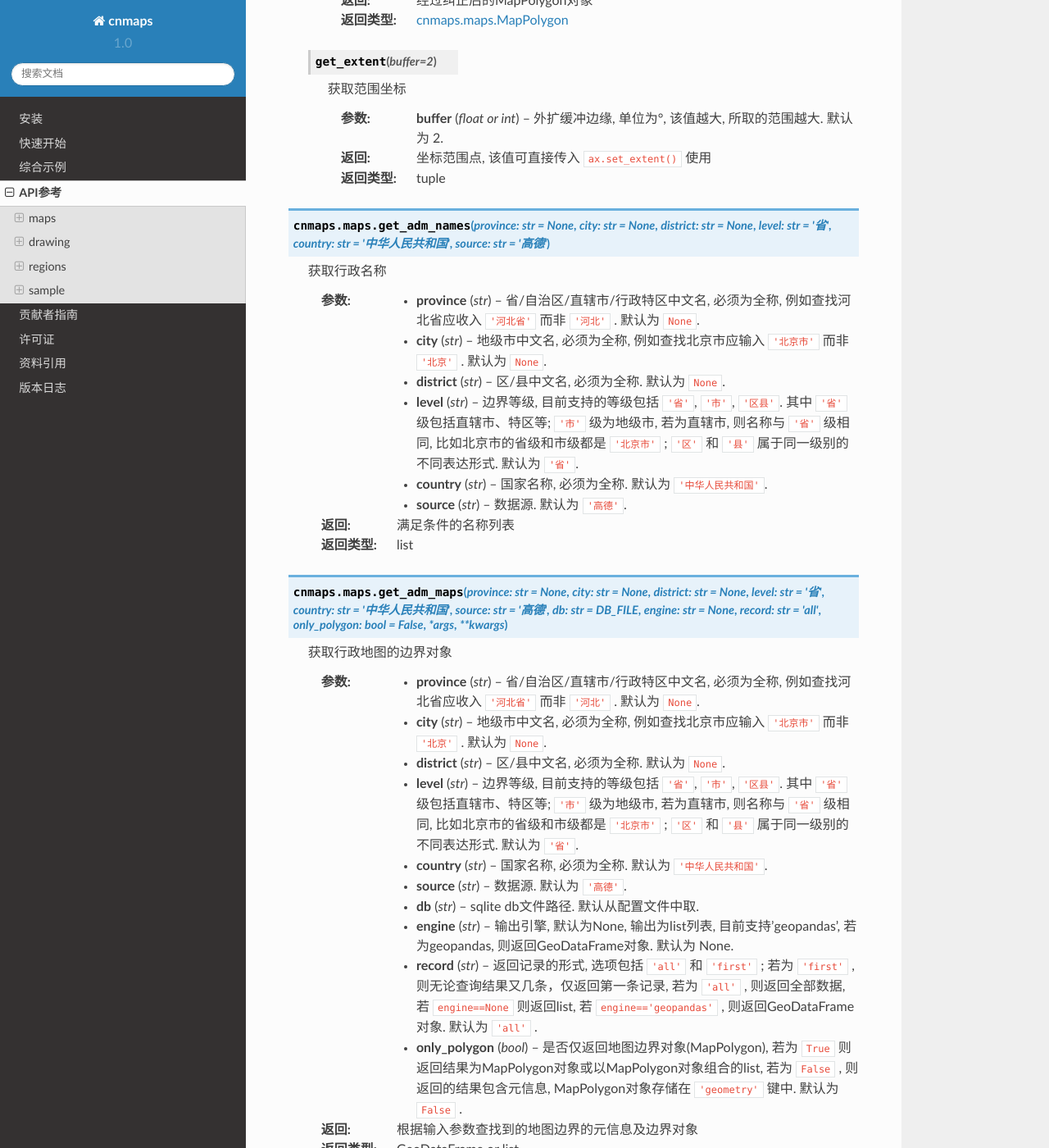
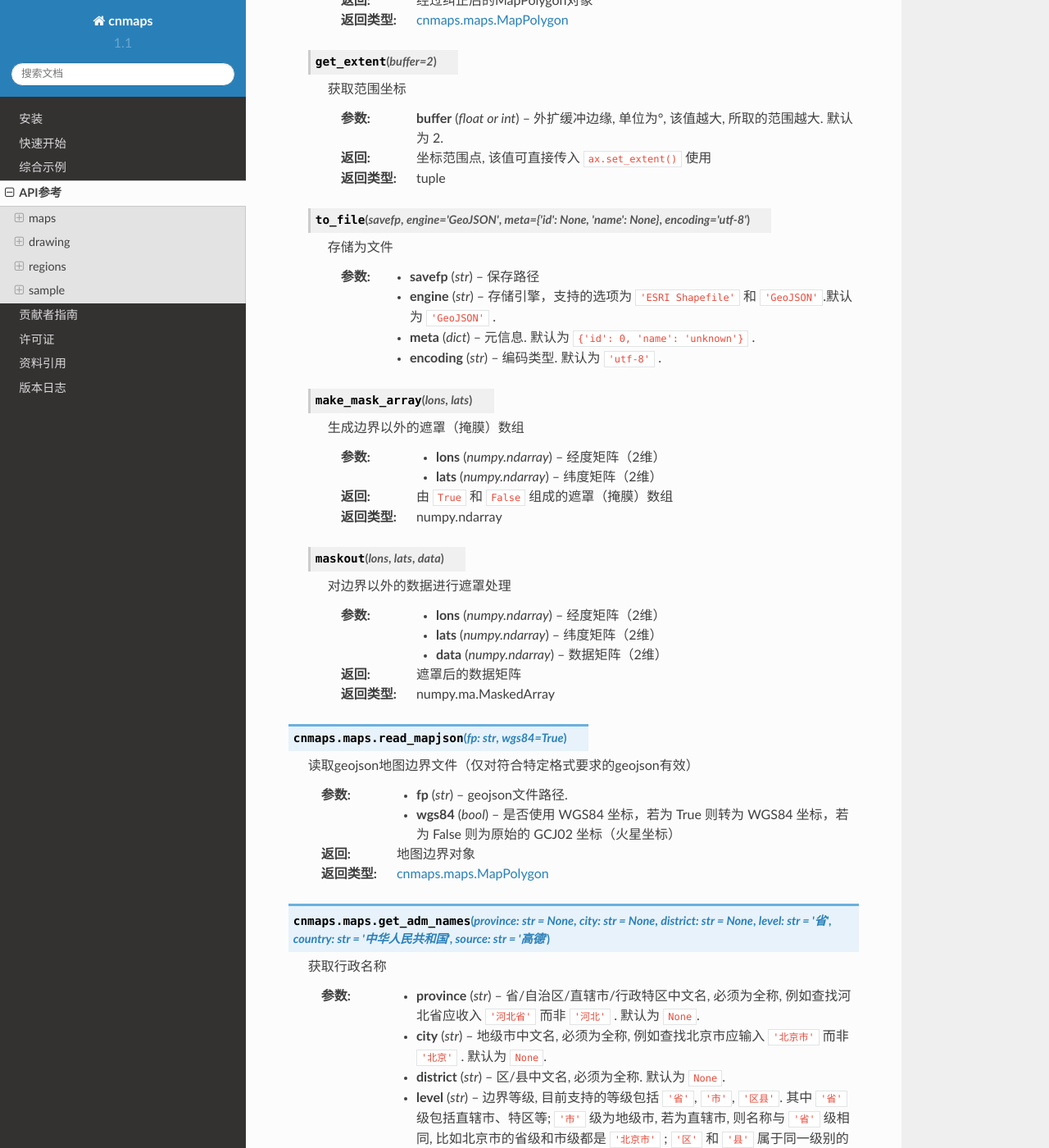
Before and after one commit to cnmetlab/cnmaps, a Sphinx documentation site: the page built from docs/source/content/api-ref.rst, in a window 1280 px wide and 1400 px high, scrolled down 515 px. Shown: the whole window at 82% size. Built offline with Sphinx 7.4.7 and the Read the Docs theme 2.0.0, drawn with Linux system fonts in a browser that asks for light colours; some of the changed text lies outside the part shown.

Commit message:
docs[skip ci]: update

```diff
--- a/docs/source/conf.py
+++ b/docs/source/conf.py
@@ -22,8 +22,8 @@ copyright = "2022, Clarmy"
 author = "Clarmy"
 
 # The full version, including alpha/beta/rc tags
-release = "1.0"
-version = "1.0"
+release = "1.1"
+version = "1.1"
 
 # -- General configuration ---------------------------------------------------
 
--- a/docs/source/content/api-ref.rst
+++ b/docs/source/content/api-ref.rst
@@ -40,6 +40,61 @@ maps模块主要存放与地图边界对象相关的类和函数。
 
         :rtype: tuple
 
+    .. py:method:: to_file(savefp, engine = "GeoJSON", meta = {"id": None, "name": None}, encoding = "utf-8")
+
+        存储为文件
+
+        :param str savefp:
+            保存路径
+
+        :param str engine:
+            存储引擎，支持的选项为 ``'ESRI Shapefile'`` 和 ``'GeoJSON'``.默认为 ``'GeoJSON'`` .
+
+        :param dict meta:
+            元信息. 默认为 ``{'id': 0, 'name': 'unknown'}`` .
+
+        :param str encoding: 编码类型. 默认为 ``'utf-8'`` .
+
+    .. py:method:: make_mask_array(lons, lats)
+
+        生成边界以外的遮罩（掩膜）数组
+
+        :param numpy.ndarray lons: 经度矩阵（2维）
+        :param numpy.ndarray lats: 纬度矩阵（2维）
+
+        :return:
+            由 ``True`` 和 ``False`` 组成的遮罩（掩膜）数组
+        :rtype: numpy.ndarray
+
+    .. py:method:: maskout(lons, lats, data)
+
+        对边界以外的数据进行遮罩处理
+
+        :param numpy.ndarray lons: 经度矩阵（2维）
+        :param numpy.ndarray lats: 纬度矩阵（2维）
+        :param numpy.ndarray data: 数据矩阵（2维）
+
+        :return:
+            遮罩后的数据矩阵
+        :rtype: numpy.ma.MaskedArray
+
+
+.. py:function:: read_mapjson(fp: str, wgs84=True)
+    :module: cnmaps.maps
+
+    读取geojson地图边界文件（仅对符合特定格式要求的geojson有效）
+
+    :param str fp:
+        geojson文件路径.
+    :param bool wgs84:
+        是否使用 WGS84 坐标，若为 True 则转为 WGS84 坐标，若为 False 则为原始的 GCJ02 坐标（火星坐标）
+
+    :return:
+        地图边界对象
+    :rtype:
+        cnmaps.maps.MapPolygon
+
+
 .. py:function:: get_adm_names(province: str = None, city: str = None, district: str = None,level: str = '省', country: str = '中华人民共和国', source: str = '高德')
     :module: cnmaps.maps
 
@@ -63,7 +118,8 @@ maps模块主要存放与地图边界对象相关的类和函数。
 
     :rtype: list
 
-.. py:function:: get_adm_maps(province: str = None, city: str = None, district: str = None,level: str = '省', country: str = '中华人民共和国', source: str = '高德',db: str = DB_FILE, engine: str = None, record: str = 'all', only_polygon: bool = False, *args, **kwargs)
+
+.. py:function:: get_adm_maps(province: str = None, city: str = None, district: str = None,level: str = '省', country: str = '中华人民共和国', source: str = '高德',db: str = DB_FILE, engine: str = None, record: str = 'all', only_polygon: bool = False, wgs84: bool=True, *args, **kwargs)
     :module: cnmaps.maps
 
     获取行政地图的边界对象
@@ -88,6 +144,8 @@ maps模块主要存放与地图边界对象相关的类和函数。
         返回记录的形式, 选项包括 ``'all'`` 和 ``'first'`` ; 若为 ``'first'`` , 则无论查询结果又几条，仅返回第一条记录, 若为 ``'all'`` , 则返回全部数据, 若 ``engine==None`` 则返回list, 若 ``engine=='geopandas'`` , 则返回GeoDataFrame对象. 默认为 ``'all'`` .
     :param bool only_polygon:
         是否仅返回地图边界对象(MapPolygon), 若为 ``True`` 则返回结果为MapPolygon对象或以MapPolygon对象组合的list, 若为 ``False`` , 则返回的结果包含元信息, MapPolygon对象存储在 ``'geometry'`` 键中. 默认为 ``False`` .
+    :param bool wgs84:
+        是否使用 WGS84 坐标，若为 True 则转为 WGS84 坐标，若为 False 则为原始的 GCJ02 坐标（火星坐标）. 默认为 ``True``
 
     :return:
         根据输入参数查找到的地图边界的元信息及边界对象
```
